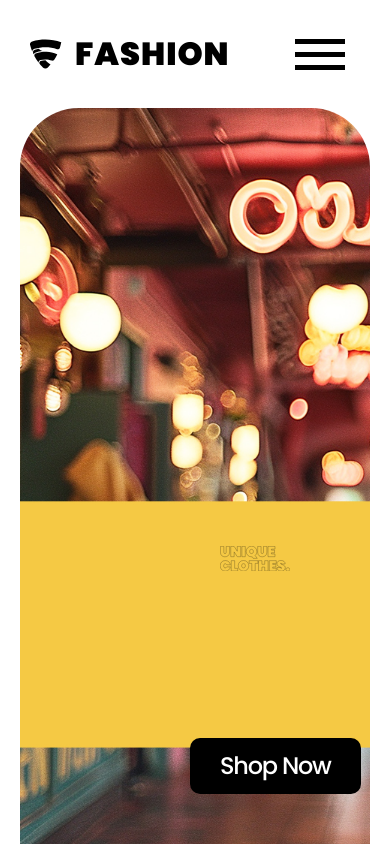
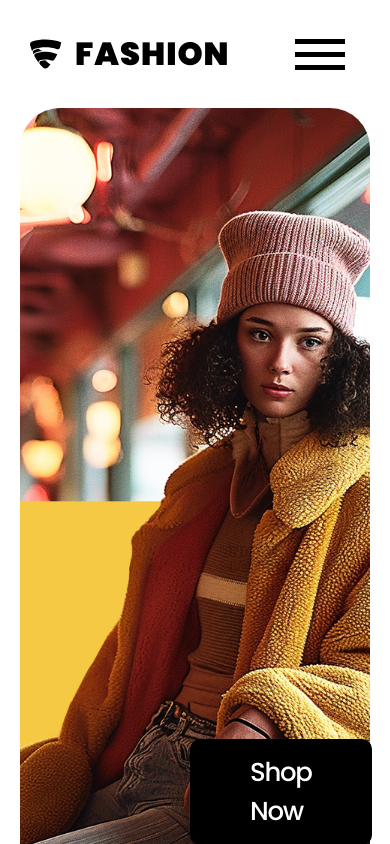
Before and after one commit to AmmelyStar/Shopping_App, a React (Create React App) app: page / in a window 390 px wide. Shown: the top 844 px of the page. Built offline with nearby package versions, Linux system fonts and the light colour scheme.

Commit message:
promo bg media

```diff
--- a/src/App.jsx
+++ b/src/App.jsx
@@ -1,3 +1,4 @@
+/* eslint-disable no-unused-vars */
 import Brands from 'components/brands/Brands';
 import Header from './components/header/Header';
 import Promo from 'components/promo/Promo';
--- a/src/components/promo/promo.css
+++ b/src/components/promo/promo.css
@@ -61,11 +61,22 @@
 
 
 
-@media screen and (min-width: 375px) and (max-width: 767px){
+@media screen and (max-width: 767px) {
+  .promo__content {
+    display: flex;
+    height: 900px;
+    column-gap: 24px;
+    padding-top: 68px;
+    padding-left: 120px;
+    border-radius: 40px;
+    background-size: cover;
+
+    background-position: 70%;
+    background-color: #f4f6f5;
+  }
   .promo__btn {
-  padding: 10px 30px;
-   font-size: 24px;
+  padding: 14px 60px;
+  font-size: 26px;
 
 }
-
 }
```
